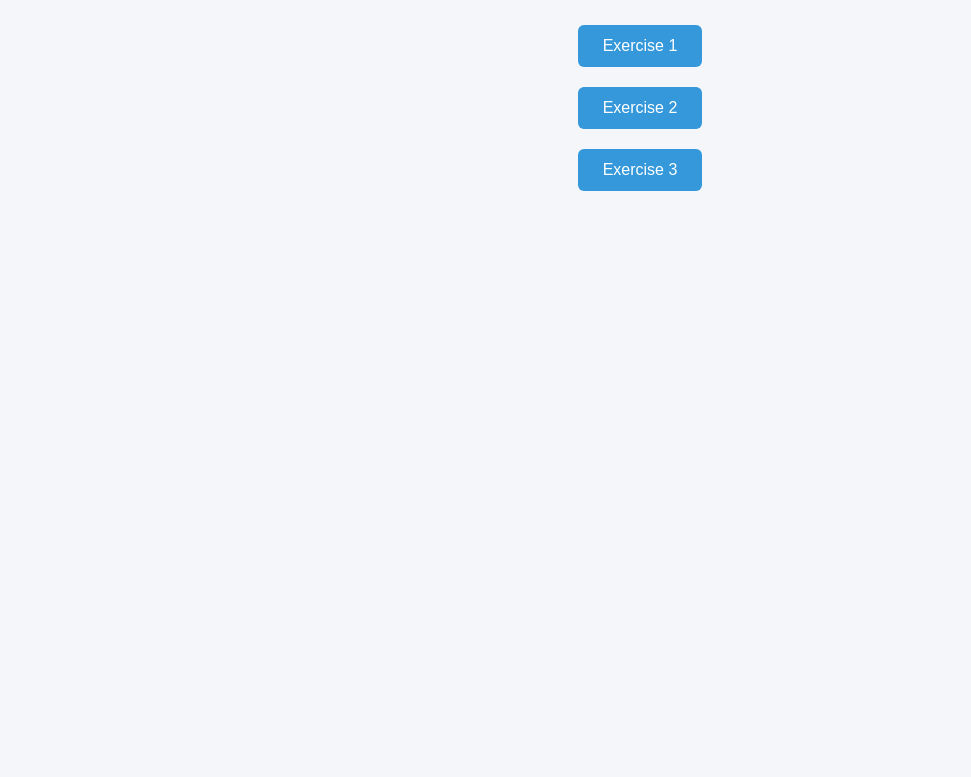
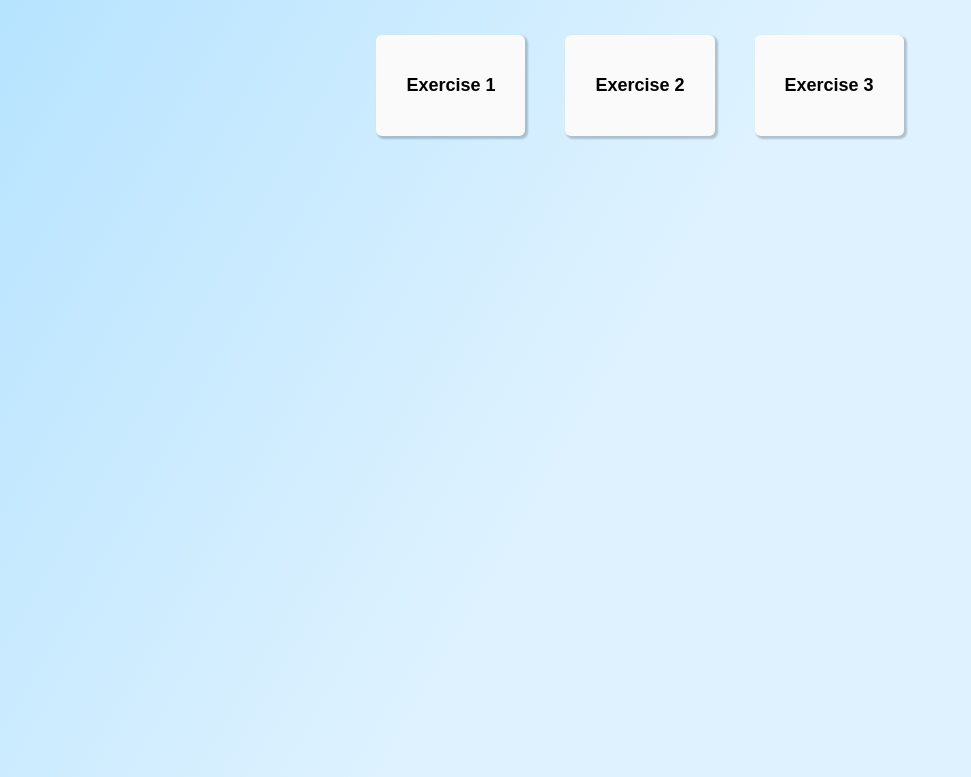
Before and after one commit to Isaac-Kingsley007/Web-Technologies-Lab, a plain HTML site: page index.html in a window 1280 px wide. Shown: the part 123-900 px from the top of the page, without its empty margins (0-971 px from the left). Before the commit the page ends 800 px from the top, so only its background shows below. Drawn offline with Linux system fonts and the light colour scheme.

Commit message:
Style Changes in Home Page

```diff
--- a/styles.css
+++ b/styles.css
@@ -1,9 +1,11 @@
 body {
     font-family: Arial, sans-serif;
-    background-color: #f5f6fa;
+    background-image: linear-gradient(120deg,rgba(179, 226, 255, 1) 0%, rgba(222, 242, 255, 1) 50%);
     text-align: center;
     margin: 0;
     padding: 50px;
+    background-repeat: no-repeat;
+    height: 100vh;
 }
 
 h1 {
@@ -17,18 +19,21 @@ div {
 a {
     display: inline-block;
     text-decoration: none;
-    background-color: #3498db;
-    color: white;
-    padding: 12px 25px;
-    margin: 10px;
+    background-color: #fafafa;
+    color: #000000;
+    padding: 40px 30px;
+    margin: 20px;
     border-radius: 6px;
     font-size: 16px;
     transition: background-color 0.3s ease, transform 0.2s ease;
+    box-shadow: 2px 2px 2px 1px rgba(0, 0, 0, 0.2);
+    font-size: large;
+    font-weight: 600;
 }
 
 a:hover {
-    background-color: #2980b9;
-    transform: translateY(-2px);
+    background-color: #eaeaea;
+    transform: scale(1.07);
 }
 
 a:active {
@@ -37,6 +42,6 @@ a:active {
 
 .exercises-container{
     display: flex;
-    flex-flow: column;
-    align-items: center;
+    flex-flow: row wrap;
+    justify-content: center;
 }
```
